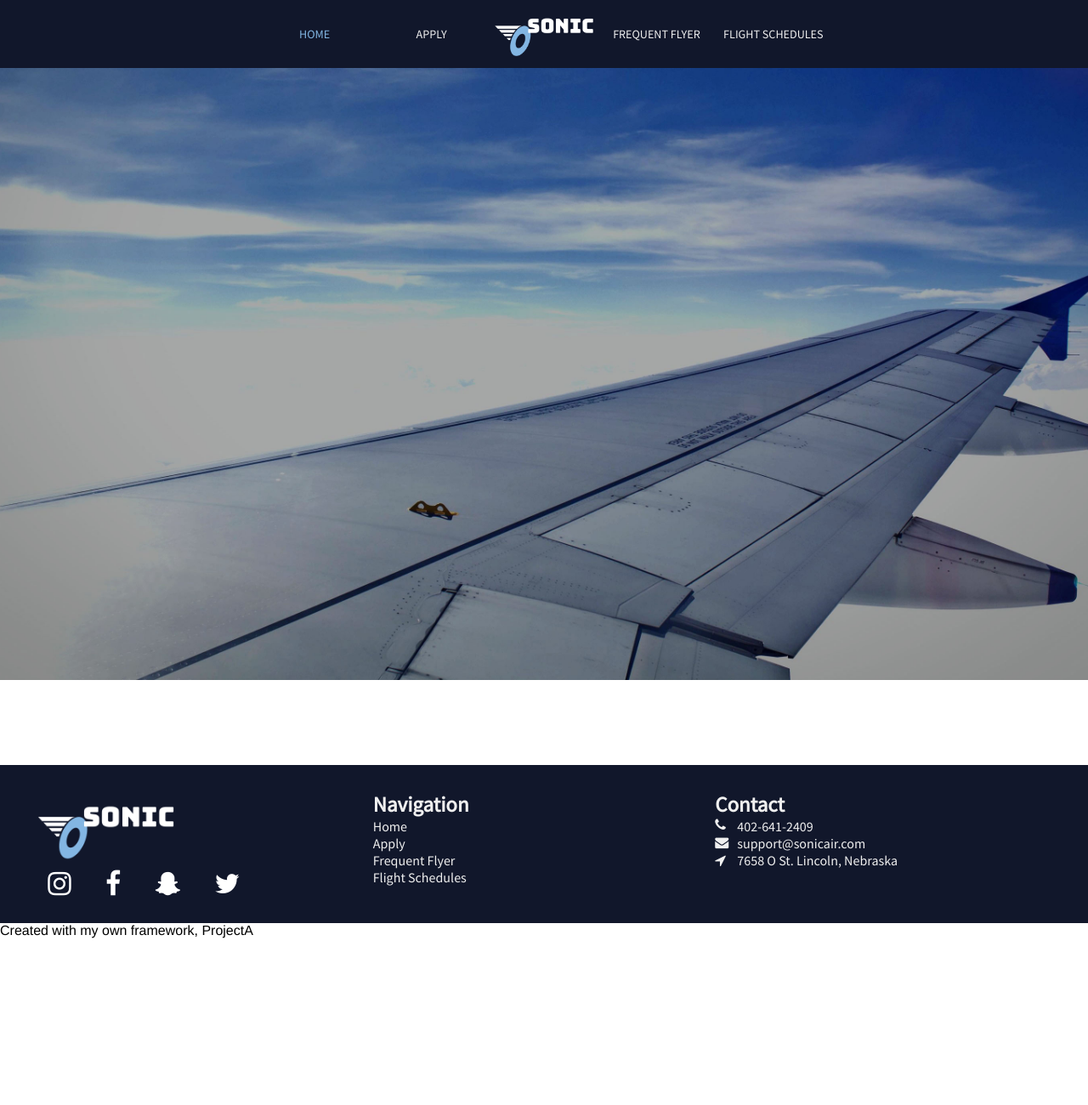
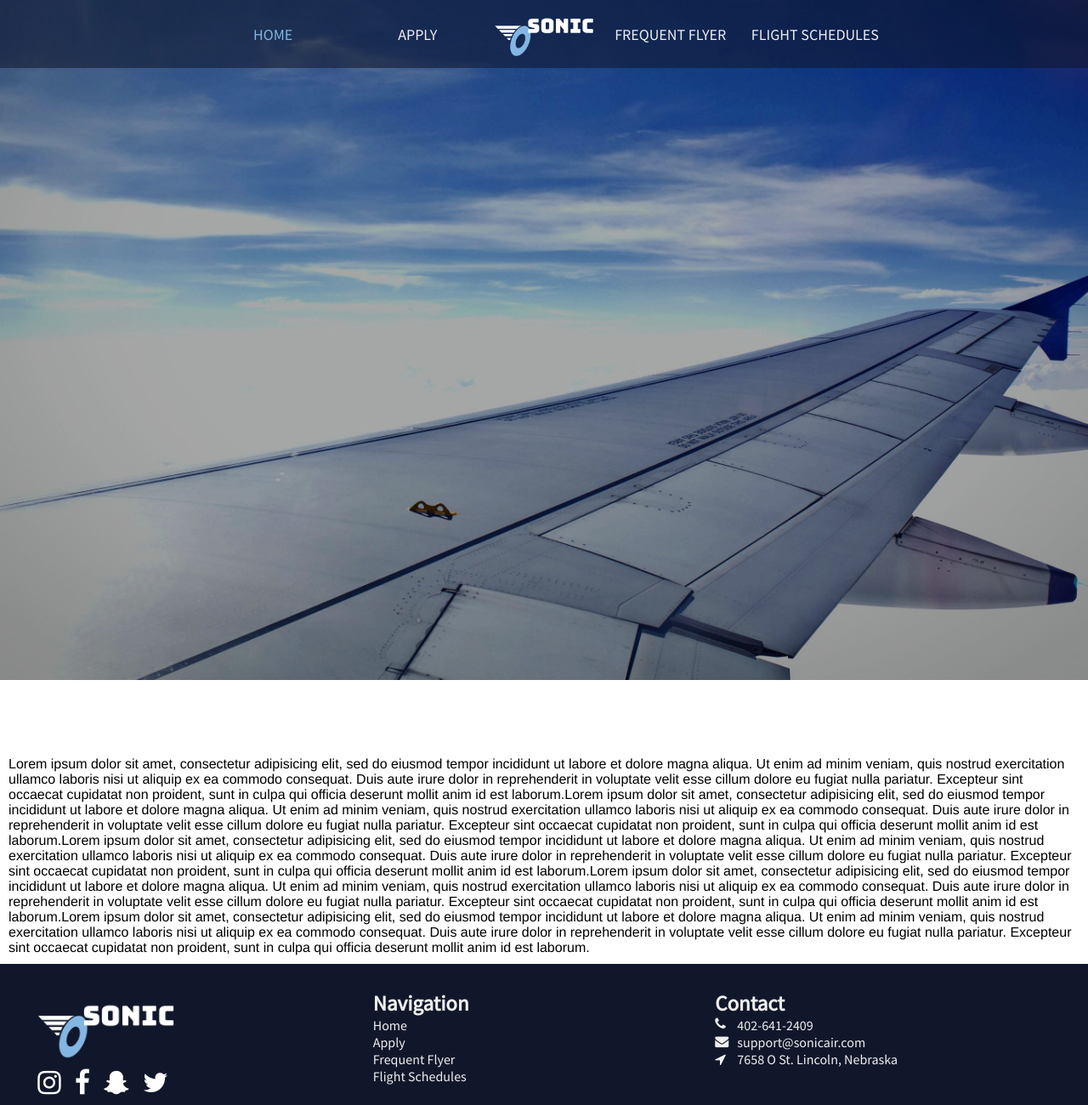
Before and after one commit to adobrusky/fbla1920, a plain HTML site: page index.html in a window 1280 px wide. Shown: the top 1300 px of the page at 85% size. Before the commit the page ends 1104 px from the top, so only its background shows below. Drawn offline with nearby package versions, Linux system fonts and the light colour scheme.

Commit message:
working on changing navbar theme. almost done just check for bugs

```diff
--- a/css/_footer.scss
+++ b/css/_footer.scss
@@ -1,14 +1,17 @@
 @import "variables";
+.watermark {
+  color: $white;
+  background-color: $black;
+  padding: 10px;
+  text-align: center;
+  font-family: $pfont;
+
+}
 .footer {
   background-color: $darkblue;
   border: none;
   height: 100%;
   padding: 30px;
-  p {
-    color: $white;
-    margin-top: 20px;
-    font-size: 12px;
-  }
   .row-ms {
     display: flex;
     flex-direction: column;
@@ -93,10 +96,6 @@
   .footer {
     padding: 30px;
     height: 500px;
-    p {
-      margin-top: 20px;
-      font-size: 12px;
-    }
     .row-ms {
       flex-direction: row;
       h4 {
@@ -111,7 +110,7 @@
         .social {
           //justify-content: space-evenly;
           li {
-            padding:0% 5% 0% 5%;
+            padding:0% 2% 0% 2%;
           }
         }
         &.contact {
@@ -137,9 +136,18 @@
 }
 
 @media only screen and (min-width: 768px) {
-
+  .footer {
+    .row-ms {
+      .col-3 {
+        .social {
+          li {
+            //padding:0% 5% 0% 5%;
+          }
+        }
+      }
+    }
+  }
 }
-
 @media only screen and (min-width: 1024px) {
 
 }
--- a/css/_navbar.scss
+++ b/css/_navbar.scss
@@ -1,6 +1,7 @@
 @import "variables";
 .nav {
   background-color: $darkblue;
+  transition: background-color .5s, top .5s, right .6s;
   .brand {
     display: flex;
     align-items: center;
@@ -18,6 +19,7 @@
   }
   .nav-items {
     background-color: $darkblue;
+    transition: background-color .5s, top .5s, right .6s;
     ul .item {
       a {
         color: $white;
@@ -45,14 +47,29 @@
 
 @media only screen and (min-width: 768px) {
   .nav {
+    background-color: $trans;
     .brand {
       img {
         margin-left: 0%;
       }
     }
+    .nav-items {
+      background-color: $trans;
+    }
   }
 }
 
 @media only screen and (min-width: 1024px) {
-
+  .nav {
+    .brand {
+    }
+    .nav-items {
+      background-color: transparent;
+      ul .item {
+        a {
+          font-size: 18px;
+        }
+      }
+    }
+  }
 }
--- a/css/_variables.scss
+++ b/css/_variables.scss
@@ -3,3 +3,5 @@ $darkgray: #757575;
 $darkblue: #11172b;
 $lightblue: #82b6e3;
 $pfont: 'Source Sans Pro', sans-serif;;
+$trans: rgba(17,23,43,0.56);
+$black: #070910;
--- a/index.html
+++ b/index.html
@@ -39,7 +39,22 @@
   <!-- Content -->
   <div class="content">
     <div class="container">
-
+      <p>Lorem ipsum dolor sit amet, consectetur adipisicing elit, sed do eiusmod tempor incididunt ut labore et dolore magna aliqua.
+        Ut enim ad minim veniam, quis nostrud exercitation ullamco laboris nisi ut aliquip ex ea commodo
+        consequat. Duis aute irure dolor in reprehenderit in voluptate velit esse cillum dolore eu fugiat nulla pariatur.
+        Excepteur sint occaecat cupidatat non proident, sunt in culpa qui officia deserunt mollit anim id est laborum.Lorem ipsum dolor sit amet, consectetur adipisicing elit, sed do eiusmod tempor incididunt ut labore et dolore magna aliqua.
+          Ut enim ad minim veniam, quis nostrud exercitation ullamco laboris nisi ut aliquip ex ea commodo
+          consequat. Duis aute irure dolor in reprehenderit in voluptate velit esse cillum dolore eu fugiat nulla pariatur.
+          Excepteur sint occaecat cupidatat non proident, sunt in culpa qui officia deserunt mollit anim id est laborum.Lorem ipsum dolor sit amet, consectetur adipisicing elit, sed do eiusmod tempor incididunt ut labore et dolore magna aliqua.
+            Ut enim ad minim veniam, quis nostrud exercitation ullamco laboris nisi ut aliquip ex ea commodo
+            consequat. Duis aute irure dolor in reprehenderit in voluptate velit esse cillum dolore eu fugiat nulla pariatur.
+            Excepteur sint occaecat cupidatat non proident, sunt in culpa qui officia deserunt mollit anim id est laborum.Lorem ipsum dolor sit amet, consectetur adipisicing elit, sed do eiusmod tempor incididunt ut labore et dolore magna aliqua.
+              Ut enim ad minim veniam, quis nostrud exercitation ullamco laboris nisi ut aliquip ex ea commodo
+              consequat. Duis aute irure dolor in reprehenderit in voluptate velit esse cillum dolore eu fugiat nulla pariatur.
+              Excepteur sint occaecat cupidatat non proident, sunt in culpa qui officia deserunt mollit anim id est laborum.Lorem ipsum dolor sit amet, consectetur adipisicing elit, sed do eiusmod tempor incididunt ut labore et dolore magna aliqua.
+                Ut enim ad minim veniam, quis nostrud exercitation ullamco laboris nisi ut aliquip ex ea commodo
+                consequat. Duis aute irure dolor in reprehenderit in voluptate velit esse cillum dolore eu fugiat nulla pariatur.
+                Excepteur sint occaecat cupidatat non proident, sunt in culpa qui officia deserunt mollit anim id est laborum.</p>
     </div>
   </div>
 
@@ -80,7 +95,7 @@
       </div>
     </div>
   </footer>
-  <p>Created with my own framework, ProjectA</p>
+  <p class="watermark">Created with my own framework, ProjectA</p>
 
   <!-- JS -->
   <script src="https://code.jquery.com/jquery-3.3.1.min.js" integrity="sha256-FgpCb/KJQlLNfOu91ta32o/NMZxltwRo8QtmkMRdAu8=" crossorigin="anonymous"></script>
--- a/js/master.js
+++ b/js/master.js
@@ -0,0 +1,36 @@
+let scroll;
+//use screenWidth, large, and medium from ProjectA for retreiving window width and breakpoints
+
+function changeTheme() {
+  if(screenWidth > large) {
+    if(scroll >= $('.nav').height()) {
+      $('.nav').css('backgroundColor', '#11172b');
+    } else {
+      $('.nav').css('backgroundColor', 'rgba(17,23,43,0.56)');
+    }
+  } else if(screenWidth > medium && screenWidth < large) {
+    if(scroll >= ($('.nav').height() + $('.nav-items').height())) {
+      $('.nav').css('backgroundColor', '#11172b');
+      $('.nav-items').css('backgroundColor', '#11172b');
+    } else {
+      $('.nav').css('backgroundColor', 'rgba(17,23,43,0.56)');
+      $('.nav-items').css('backgroundColor', 'transparent');
+    }
+  } else {
+    $('.nav').css('backgroundColor', '#11172b');
+  }
+};
+
+$(window).scroll(function() {
+  scroll = $(window).scrollTop();
+  changeTheme();
+  console.log(scroll);
+});
+
+$(window).resize(function() {
+  changeTheme();
+});
+
+$(document).ready(function() {
+  changeTheme();
+});
```
Also changed, not shown: css/master.css. Lines whose indentation alone changed are shown as unchanged.
